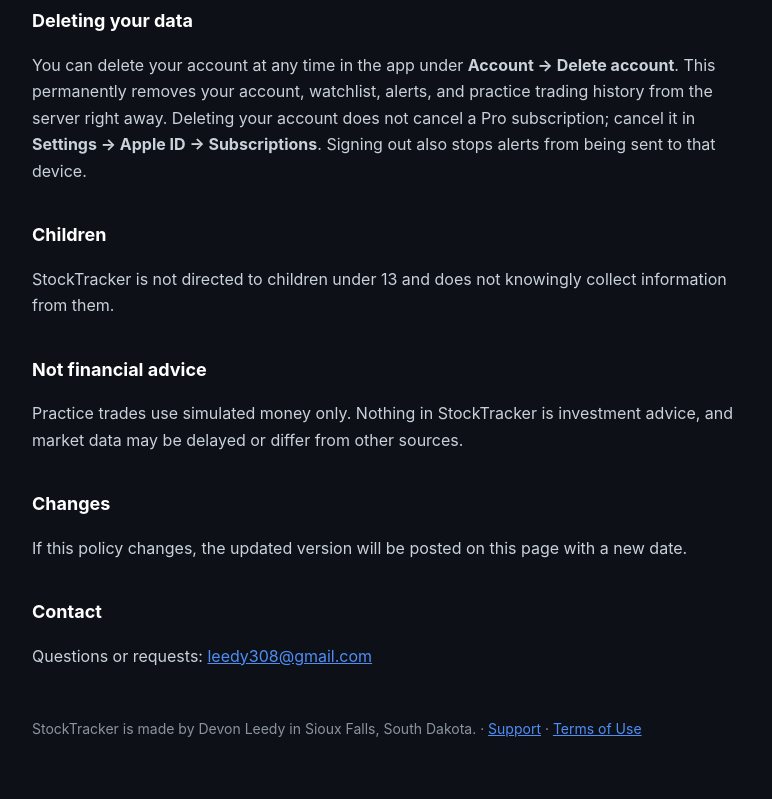
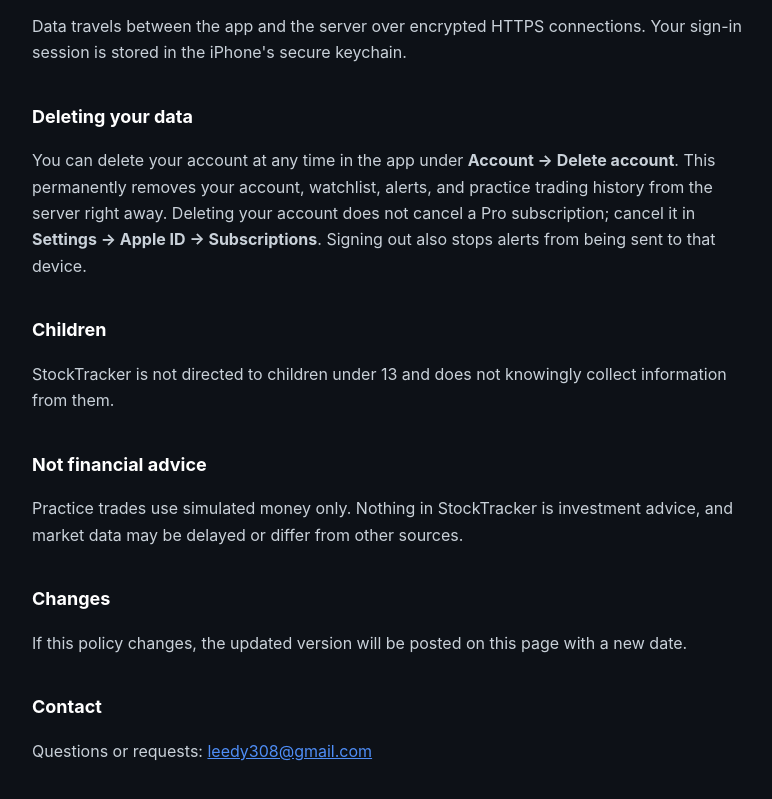
Before and after one commit to Devleedy48/devleedy48.github.io, a plain HTML site: page stocktracker/privacy.html in a window 1280 px wide. Shown: the part 1595-2394 px from the top of the page, without its empty margins (248-1020 px from the left). Drawn offline with Linux system fonts and the light colour scheme.

Commit message:
Remove footer from privacy.html
Removed footer section from privacy policy page.

```diff
--- a/stocktracker/privacy.html
+++ b/stocktracker/privacy.html
@@ -14,7 +14,6 @@
   a { color: #4F8EF7; }
   ul { padding-left: 22px; }
   li { margin-bottom: 6px; }
-  footer { margin-top: 48px; color: #8B949E; font-size: 14px; }
 </style>
 </head>
 <body>
@@ -25,6 +24,7 @@
 <p>StockTracker is an iPhone app for following stocks, practice trading with simulated money, and getting price alerts. It is made by Devon Leedy. This page explains what information the app collects and what happens to it.</p>
 
 <h2>What we collect</h2>
+<p>You don't need an account to use the watchlist and stock pages. Without one, your watchlist is stored only on your device and we collect no account details. An account is needed only for practice trading, price alerts and StockTracker Pro. If you create one, we collect:</p>
 <ul>
   <li><strong>Account details:</strong> your email address, the display name you choose, and your password. Passwords are stored only as a one-way hash and can't be read by anyone.</li>
   <li><strong>What you create in the app:</strong> your watchlist, price alerts, and practice trades and balances.</li>
@@ -65,11 +65,6 @@
 
 <h2>Contact</h2>
 <p>Questions or requests: <a href="mailto:leedy308@gmail.com">leedy308@gmail.com</a></p>
-<footer>
-  StockTracker is made by Devon Leedy in Sioux Falls, South Dakota.
-  · <a href="support.html">Support</a>
-  · <a href="https://www.apple.com/legal/internet-services/itunes/dev/stdeula/">Terms of Use</a>
-</footer>
 </main>
 </body>
 </html>
```
